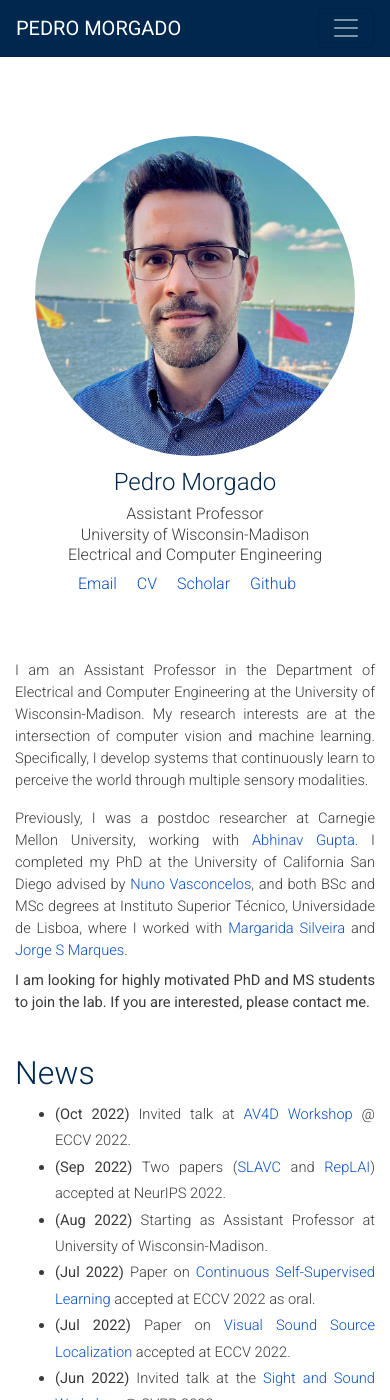
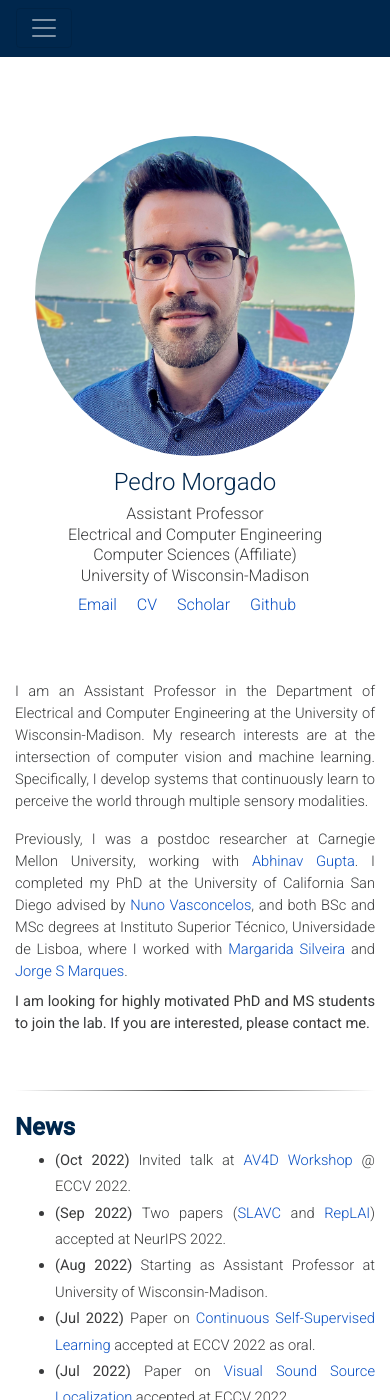
Before and after one commit to wqtwjt1996/wqtwjt1996.github.io, a Jekyll site: the page built from index.markdown, in a window 390 px wide and 1400 px high. Built offline with Jekyll 4.4.1, drawn with Linux system fonts in a browser that asks for light colours; nearby versions of some CDN libraries; a style sheet for code colours, icons or effects is not loaded; some of the changed text lies outside the part shown.

Commit message:
css affiliation

```diff
--- a/_data/info.yaml
+++ b/_data/info.yaml
@@ -1,8 +1,9 @@
 name: Pedro Morgado
 position: Assistant Professor
 institution:
+  - Electrical and Computer Engineering
+  - Computer Sciences (Affiliate)
   - University of Wisconsin-Madison
-  - Electrical and Computer Engineering
 links:
   Email:    "mailto:pmorgado@wisc.edu"
   CV:       "assets/files/cv.pdf"
--- a/_data/news.yaml
+++ b/_data/news.yaml
@@ -5,10 +5,10 @@ recent:
 - <b>(Jul 2022)</b> Paper on <a href="https://arxiv.org/abs/2203.12710">Continuous Self-Supervised Learning</a> accepted at ECCV 2022 as oral.
 - <b>(Jul 2022)</b> Paper on <a href="https://arxiv.org/abs/2203.09324">Visual Sound Source Localization</a> accepted at ECCV 2022.
 - <b>(Jun 2022)</b> Invited talk at the <a href="https://https://sightsound.org/">Sight and Sound Workshop</a> @ CVPR 2022.
+more:
 - <b>(Aug 2021)</b> Starting my postdoc at Carnegie Mellon University.
 - <b>(Jun 2021)</b> Successfully defended my <a href="https://escholarship.org/uc/item/13s568v6">PhD thesis</a>. Thank you to all mentors and collaborators!
 - <b>(Jun 2021)</b> Our <a href="https://arxiv.org/abs/2004.12943">CVPR 2021 paper on audio-visual self-supervised learning (AVID)</a> is a Best Paper Candidate.
 - <b>(Mar 2021)</b> Two papers (<a href="https://arxiv.org/abs/2004.12943">AVID</a> and <a href="https://arxiv.org/abs/2103.15916">Robust xID</a>) accepted at CVPR 2021 (1 as oral).
-more:
 - <b>(Sep 2020)</b> Paper on <a href="https://arxiv.org/abs/2011.01819">Audio-Visual Spatial Alignment</a> accepted at NeurIPS 2020.
 - <b>(Jul 2020)</b> Paper on <a href="http://arxiv.org/abs/2007.13912">Deep Hashing</a> accepted at IJCV.
--- /dev/null
+++ b/_data/teaching.yaml
@@ -0,0 +1 @@
+- <b>CS/ECE/ME 532</b> - Matrix Methods in Machine Learning (Fall 2022)
--- a/_layouts/home.html
+++ b/_layouts/home.html
@@ -43,7 +43,7 @@
 <!-- Navigation -->
 <nav class="navbar navbar-expand-lg navbar-light fixed-top" id="mainNav">
   <div class="container">
-    <a class="navbar-brand js-scroll-trigger" href="#about">Pedro Morgado</a>
+<!--    <a class="navbar-brand js-scroll-trigger" href="#about">Pedro Morgado</a>-->
     <button class="navbar-toggler navbar-toggler-right navbar-dark" type="button" data-toggle="collapse" data-target="#navbarResponsive" aria-controls="navbarResponsive" aria-expanded="false" aria-label="Toggle navigation">
       <span class="navbar-toggler-icon"></span>
     </button>
@@ -52,9 +52,12 @@
         <li class="nav-item">
           <a class="nav-link js-scroll-trigger" href="#about">About</a>
         </li>
-        <li class="nav-item">
-          <a class="nav-link js-scroll-trigger" href="#news">News</a>
-        </li>
+<!--        <li class="nav-item">-->
+<!--          <a class="nav-link js-scroll-trigger" href="#group">Group</a>-->
+<!--        </li>-->
+<!--        <li class="nav-item">-->
+<!--          <a class="nav-link js-scroll-trigger" href="#teaching">Teaching</a>-->
+<!--        </li>-->
         <li class="nav-item">
           <a class="nav-link js-scroll-trigger" href="#publications">Publications</a>
         </li>
@@ -113,8 +116,9 @@
 
 <!-- News -->
 <section class="container lead" >
+  <hr>
   <a class="anchor" id="news"></a>
-    <h1 class="col-12 px-0">News</h1>
+  <h1 class="col-12 px-0 mb-0">News</h1>
   <ul class="my-0">
   {% for news in site.data.news.recent %}
     <li>{{ news }}</li>
@@ -143,11 +147,57 @@
     }
 </script>
 
+<!-- Group -->
+<!--<section class="container lead" >-->
+<!--  <hr>-->
+<!--  <a class="anchor" id="group"></a>-->
+<!--  <h1 class="col-12 px-0 mb-0">Research Group</h1>-->
+<!--  <div class="row mx-auto">-->
+<!--    <div class="col-6 px-0">-->
+<!--      <h2 class="col-12 px-0 mb-1">PhD Students</h2>-->
+<!--      <ul class="my-0 px-2" style="list-style-type: none; ">-->
+<!--        {% for course in site.data.group.phd %}-->
+<!--        <li>{{ course }}</li>-->
+<!--        {% endfor %}-->
+<!--      </ul>-->
+<!--    </div>-->
+<!--    <div class="col-6 px-0">-->
+<!--      <h2 class="col-12 px-0 mb-1">MSc/Undergrad Students</h2>-->
+<!--      <ul class="my-0 px-2" style="list-style-type: none; ">-->
+<!--        {% for course in site.data.group.msc %}-->
+<!--        <li>{{ course }}</li>-->
+<!--        {% endfor %}-->
+<!--      </ul>-->
+<!--    </div>-->
+<!--    <div class="col-6 px-0">-->
+<!--      <h2 class="col-12 px-0 mb-1">External Student Collaborators</h2>-->
+<!--      <ul class="my-0 px-2" style="list-style-type: none; ">-->
+<!--        {% for course in site.data.group.collabs %}-->
+<!--        <li>{{ course }}</li>-->
+<!--        {% endfor %}-->
+<!--      </ul>-->
+<!--    </div>-->
+<!--  </div>-->
+<!--</section>-->
+
+<!-- Teaching -->
+<!--<section class="container lead" >-->
+<!--  <hr>-->
+<!--  <a class="anchor" id="teaching"></a>-->
+<!--  <h1 class="col-12 px-0 mb-0">Teaching</h1>-->
+<!--  <ul class="my-0 px-2" style="list-style-type: none; ">-->
+<!--    {% for course in site.data.teaching %}-->
+<!--    <li>{{ course }}</li>-->
+<!--    {% endfor %}-->
+<!--  </ul>-->
+<!--</section>-->
+
 <!-- Publications -->
 <section class="container">
+  <hr>
   <a class="anchor" id="publications"></a>
   <div class="row mx-auto">
-      <h1 class="col-12 px-0">Publications</h1>
+    <h1 class="col-12 px-0 mb-0">Publications</h1>
     {% assign sorted = site.publications | sort: 'year' | reverse %}
     {% for pub in sorted %}
     <div class="row each_pub">
--- a/assets/css/home.css
+++ b/assets/css/home.css
@@ -83,16 +83,18 @@ h1, h2, h3, h4, h5, h6 {
 }
 
 h1 {
-  font-size: 2rem;
+  font-size: 1.5rem;
   line-height: 3.5rem;
+  font-weight: bold;
 }
 
 h2 {
-  font-size: 1.5rem;
+  font-size: 1rem;
+  font-weight: bold;
 }
 
 h3 {
-  font-size: 1.2rem;
+  font-size: 1rem;
 }
 
 .lead {
@@ -141,16 +143,16 @@ h3 {
     font-size: 11pt;
   }
   h1 {
-    font-size: 2rem;
+    font-size: 1.5rem;
     line-height: 2.5rem;
   }
 
   h2 {
-    font-size: 1.5rem;
+    font-size: 1rem;
   }
 
   h3 {
-    font-size: 1.2rem;
+    font-size: 1rem;
   }
 }
 
```
Also changed, not shown: _data/group.yaml (added, +10 -0 lines), 1 other file. Lines whose indentation alone changed are shown as unchanged.
